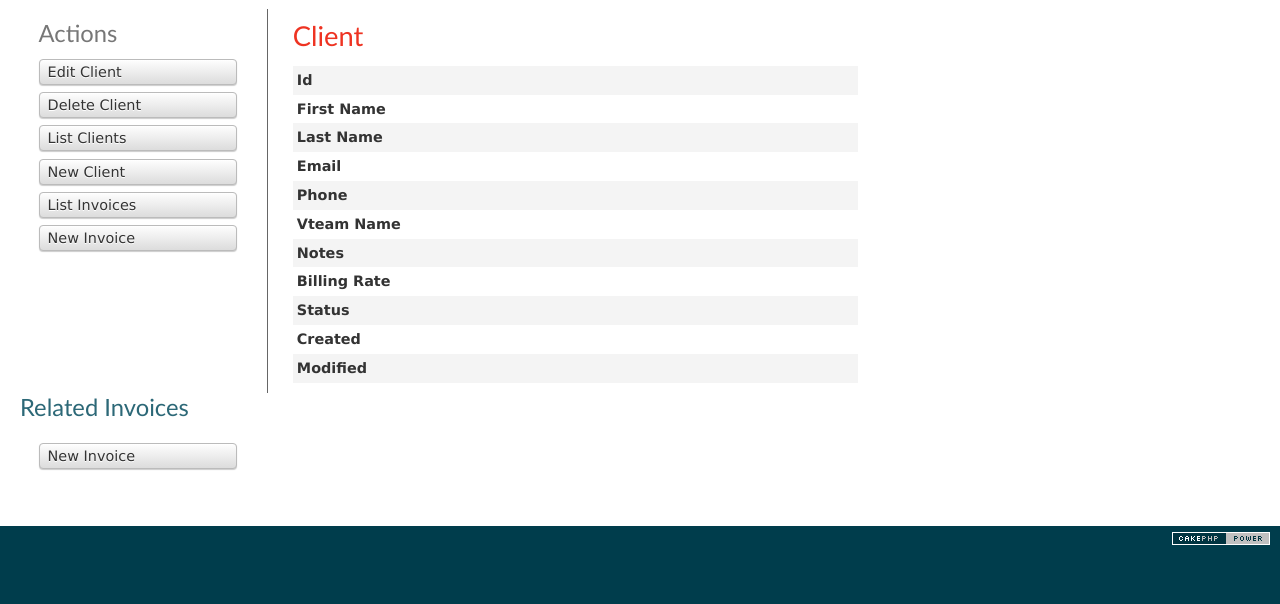
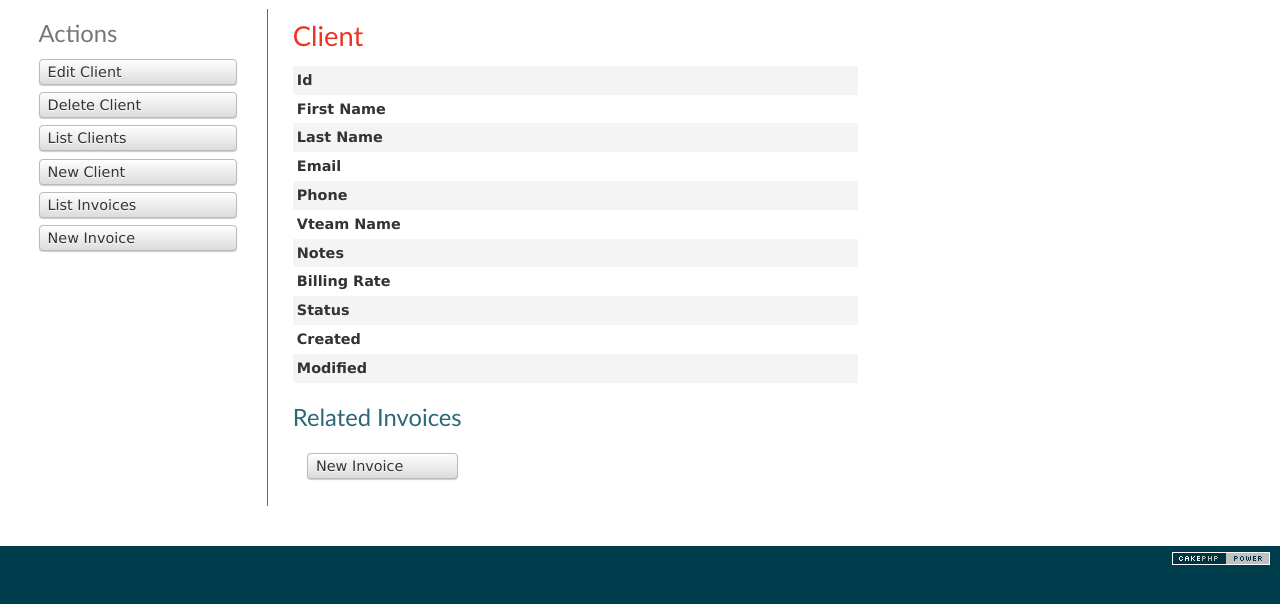
Before and after one commit to asimzeeshan/BillingDeck, a CakePHP app: the page made by app/View/Clients/view.ctp in a window 1280 px wide. Shown: the part 48-652 px from the top of the page. Run offline with PHP 8.4 and a stand-in for CakePHP, Linux system fonts and the light colour scheme; the template is opened without the code that fills it, so the values that code supplies are empty; some libraries are stand-ins or nearby versions.

Commit message:
Removing unnecessary items

```diff
--- a/app/View/Clients/view.ctp
+++ b/app/View/Clients/view.ctp
@@ -69,13 +69,12 @@
 		<li><?php echo $this->Html->link(__('New Invoice'), array('controller' => 'invoices', 'action' => 'add')); ?> </li>
 	</ul>
 </div>
-<div class="related">
+<div class="related view">
 	<h3><?php echo __('Related Invoices'); ?></h3>
 	<?php if (!empty($client['Invoice'])): ?>
 	<table cellpadding = "0" cellspacing = "0">
 	<tr>
 		<th><?php echo __('Id'); ?></th>
-		<th><?php echo __('Client Id'); ?></th>
 		<th><?php echo __('Quickbooks Invoiceid'); ?></th>
 		<th><?php echo __('Is Billable'); ?></th>
 		<th><?php echo __('Client Notes'); ?></th>
@@ -90,7 +89,6 @@
 	<?php foreach ($client['Invoice'] as $invoice): ?>
 		<tr>
 			<td><?php echo $invoice['id']; ?></td>
-			<td><?php echo $invoice['client_id']; ?></td>
 			<td><?php echo $invoice['quickbooks_invoiceid']; ?></td>
 			<td><?php echo $invoice['is_billable']; ?></td>
 			<td><?php echo $invoice['client_notes']; ?></td>
```
